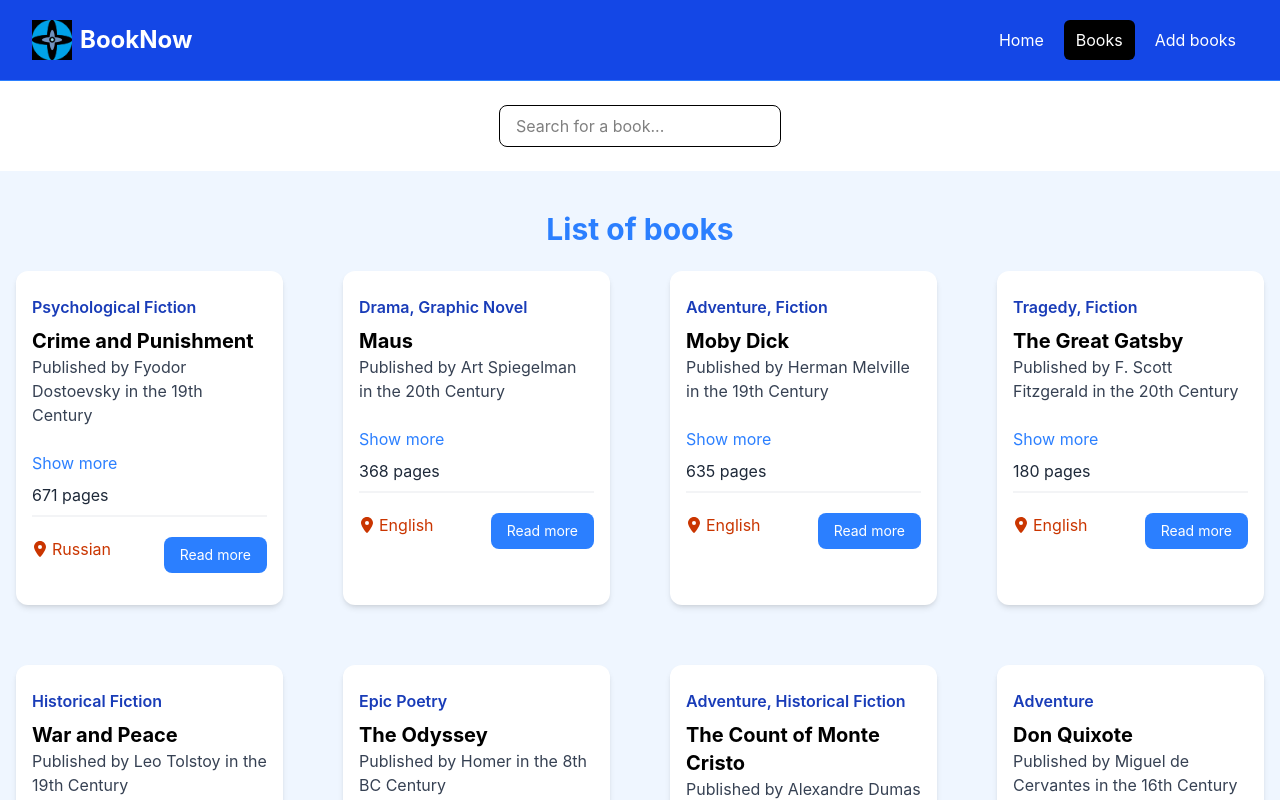
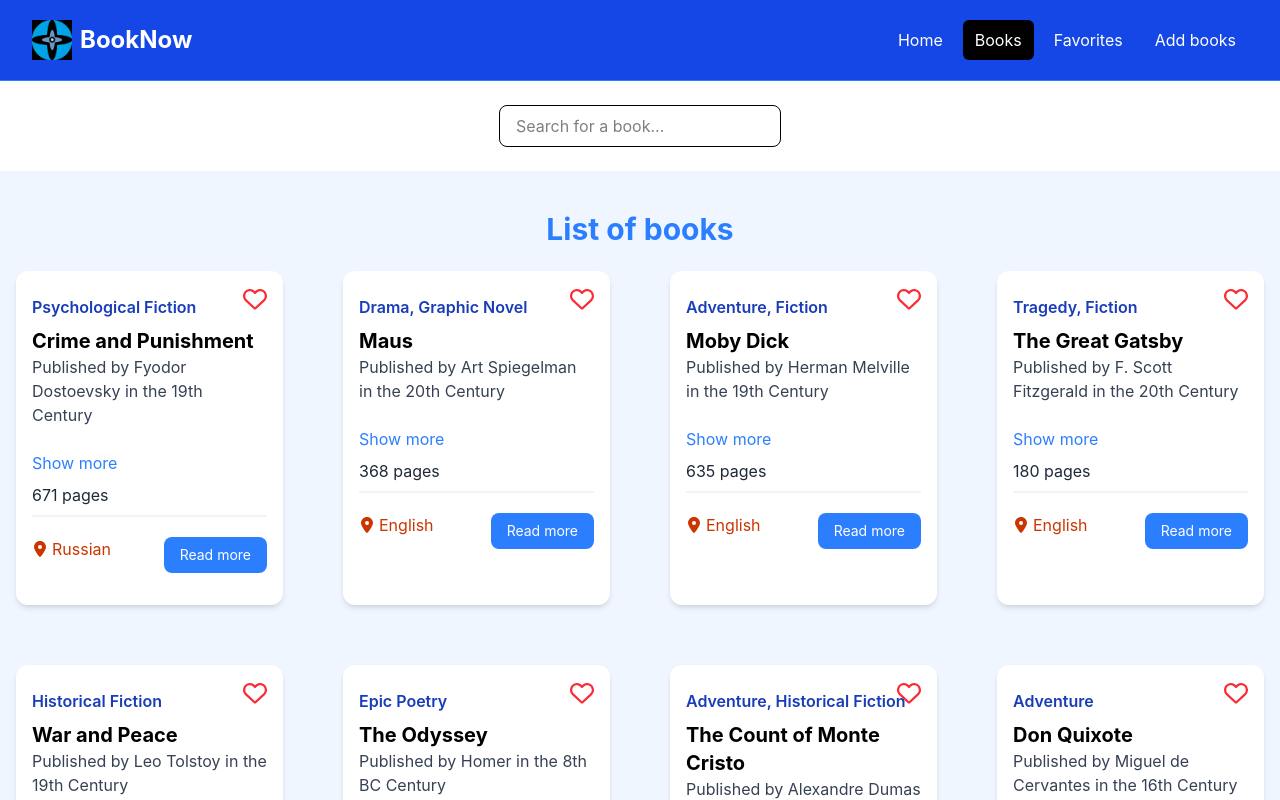
Before and after one commit to AlBalboni/projet-final, a React (Vite) app: page /books in a window 1280 px wide. Shown: the top 800 px of the page. Built offline with nearby package versions, Linux system fonts and the light colour scheme; data requests are answered from the project's data file.

Commit message:
added favorites

```diff
--- a/src/App.jsx
+++ b/src/App.jsx
@@ -14,6 +14,7 @@ import AddBookPage from "./pages/AddBookPage";
 import addBookAction from "./actions/addBookAction";
 import EditBookPage from "./pages/EditBookPage";
 import editBookAction from "./actions/editBookAction";
+import FavoriteBooksPage from "./pages/FavoriteBooksPage";
 
 
 const App = () => {
@@ -29,6 +30,7 @@ const App = () => {
          errorElement={<NotFoundPage />}
         />
       <Route path="/add-books" element={<AddBookPage />} action={addBookAction} />
+      <Route path="/favorite-books" element={<FavoriteBooksPage />} />
       <Route
         path="/edit-book/:id"
         element={<EditBookPage />}
--- a/src/components/BookListItem.jsx
+++ b/src/components/BookListItem.jsx
@@ -1,9 +1,33 @@
 import { useState } from "react";
 import { FaLocationDot } from "react-icons/fa6";
 import { Link } from "react-router-dom";
+import { FaHeart, FaRegHeart } from "react-icons/fa6";
 
 const BookListItem = ({ book }) => {
   const [showFullDesc, setShowFullDesc] = useState(false);
+  const favorites =
+  JSON.parse(localStorage.getItem("favorites")) || [];
+
+const isFavorite = favorites.includes(book.id.toString());
+
+const toggleFavorite = () => {
+  let updatedFavorites;
+
+  if (isFavorite) {
+    updatedFavorites = favorites.filter(
+      (id) => id !== book.id.toString()
+    );
+  } else {
+    updatedFavorites = [...favorites, book.id.toString()];
+  }
+
+  localStorage.setItem(
+    "favorites",
+    JSON.stringify(updatedFavorites)
+  );
+
+  window.location.reload();
+};
 
   let description = book.description || "";
   if (!showFullDesc && description.length > 40) {
@@ -12,6 +36,11 @@ const BookListItem = ({ book }) => {
 
   return (
     <div className="bg-white rounded-xl shadow-md relative">
+      <button
+        onClick={toggleFavorite}
+        className="absolute top-4 right-4 text-red-500 text-2xl cursor-pointer">
+        {isFavorite ? <FaHeart /> : <FaRegHeart />}
+      </button>
       <div className="p-4">
         <div className="mb-6">
           <div className="text-blue-800 my-2 font-semibold">{book.genre}</div>
--- a/src/components/NavBar.jsx
+++ b/src/components/NavBar.jsx
@@ -27,6 +27,9 @@ const NavBar = () => {
                 <NavLink to="/books" className={linkClass}>
                   Books
                 </NavLink>
+                <NavLink to="/favorite-books" className={linkClass}>
+                  Favorites
+                </NavLink>
                 <NavLink to="/add-books" className={linkClass}>
                   Add books
                 </NavLink>
--- /dev/null
+++ b/src/pages/FavoriteBooksPage.jsx
@@ -0,0 +1,44 @@
+import { useEffect, useState } from "react";
+import BookListItem from "../components/BookListItem";
+
+const FavoriteBooksPage = () => {
+  const [favoriteBooks, setFavoriteBooks] = useState([]);
+
+  useEffect(() => {
+    const fetchFavorites = async () => {
+      const BASE_URL = import.meta.env.VITE_API_URL;
+
+      const response = await fetch(`${BASE_URL}/books`);
+      const books = await response.json();
+
+      const favorites =
+        JSON.parse(localStorage.getItem("favorites")) || [];
+
+      const filteredBooks = books.filter((book) =>
+        favorites.includes(book.id.toString())
+      );
+
+      setFavoriteBooks(filteredBooks);
+    };
+
+    fetchFavorites();
+  }, []);
+
+  return (
+    <section className="bg-blue-50 px-4 py-10">
+      <div className="container-xl lg:container m-auto">
+        <h2 className="text-3xl font-bold text-blue-500 mb-6 text-center">
+          Favorite Books
+        </h2>
+
+        <div className="grid grid-cols-1 md:grid-cols-4 gap-15">
+          {favoriteBooks.map((book) => (
+            <BookListItem key={book.id} book={book} />
+          ))}
+        </div>
+      </div>
+    </section>
+  );
+};
+
+export default FavoriteBooksPage;
```
